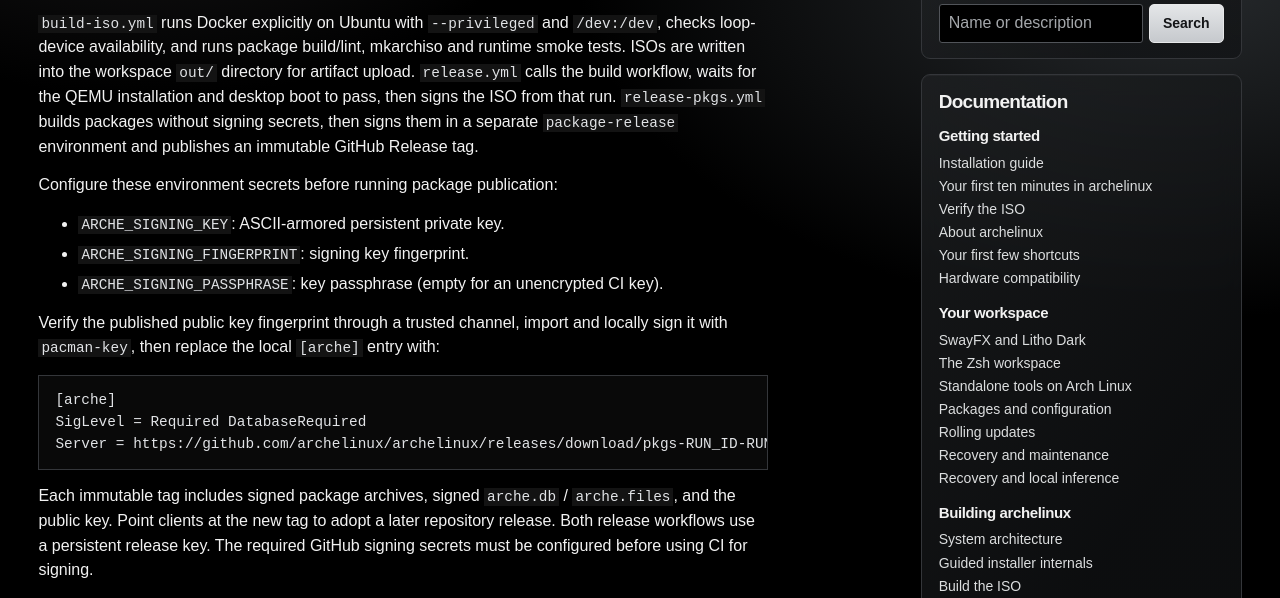
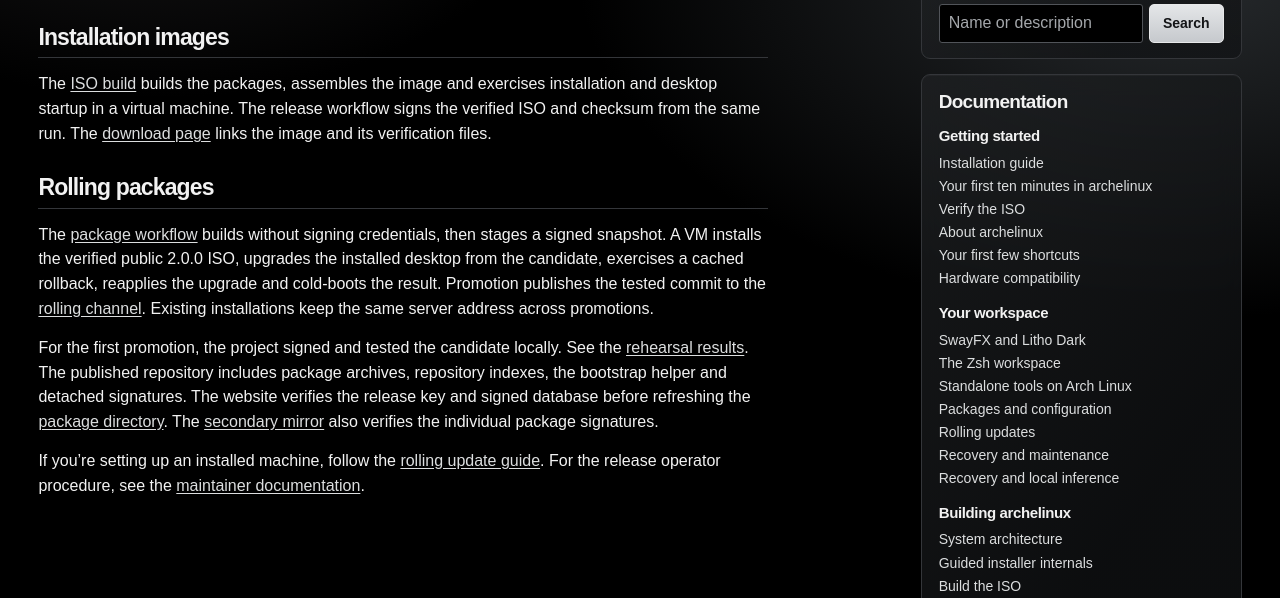
Before and after one commit to archelinux/archelinux.org, a plain HTML site: page wiki/publication.html in a window 1280 px wide. Shown: the part 183-781 px from the top of the page. Drawn offline with Linux system fonts and the light colour scheme.

Commit message:
Document the live signed promotion and mirror process

```diff
--- a/wiki/publication.html
+++ b/wiki/publication.html
@@ -23,19 +23,12 @@
 <article class="prose">
 <h1>CI and package signing</h1>
 
-<p><code>build-iso.yml</code> runs Docker explicitly on Ubuntu with <code>--privileged</code> and <code>/dev:/dev</code>, checks loop-device availability, and runs package build/lint, mkarchiso and runtime smoke tests. ISOs are written into the workspace <code>out/</code> directory for artifact upload. <code>release.yml</code> calls the build workflow, waits for the QEMU installation and desktop boot to pass, then signs the ISO from that run. <code>release-pkgs.yml</code> builds packages without signing secrets, then signs them in a separate <code>package-release</code> environment and publishes an immutable GitHub Release tag.</p>
-<p>Configure these environment secrets before running package publication:</p>
-<ul>
-<li><code>ARCHE_SIGNING_KEY</code>: ASCII-armored persistent private key.</li>
-<li><code>ARCHE_SIGNING_FINGERPRINT</code>: signing key fingerprint.</li>
-<li><code>ARCHE_SIGNING_PASSPHRASE</code>: key passphrase (empty for an unencrypted CI key).</li>
-</ul>
-<p>Verify the published public key fingerprint through a trusted channel, import and locally sign it with <code>pacman-key</code>, then replace the local <code>[arche]</code> entry with:</p>
-<pre><code class="language-ini">[arche]
-SigLevel = Required DatabaseRequired
-Server = https://github.com/archelinux/archelinux/releases/download/pkgs-RUN_ID-RUN_ATTEMPT
-</code></pre>
-<p>Each immutable tag includes signed package archives, signed <code>arche.db</code> / <code>arche.files</code>, and the public key. Point clients at the new tag to adopt a later repository release. Both release workflows use a persistent release key. The required GitHub signing secrets must be configured before using CI for signing.</p>
+<h2>Installation images</h2>
+<p>The <a href="https://github.com/archelinux/archelinux/actions/workflows/build-iso.yml">ISO build</a> builds the packages, assembles the image and exercises installation and desktop startup in a virtual machine. The release workflow signs the verified ISO and checksum from the same run. The <a href="../download/index.html">download page</a> links the image and its verification files.</p>
+<h2>Rolling packages</h2>
+<p>The <a href="https://github.com/archelinux/archelinux/actions/workflows/release-pkgs.yml">package workflow</a> builds without signing credentials, then stages a signed snapshot. A VM installs the verified public 2.0.0 ISO, upgrades the installed desktop from the candidate, exercises a cached rollback, reapplies the upgrade and cold-boots the result. Promotion publishes the tested commit to the <a href="https://github.com/archelinux/archelinux/tree/rolling-channel/stable">rolling channel</a>. Existing installations keep the same server address across promotions.</p>
+<p>For the first promotion, the project signed and tested the candidate locally. See the <a href="recovery.html">rehearsal results</a>. The published repository includes package archives, repository indexes, the bootstrap helper and detached signatures. The website verifies the release key and signed database before refreshing the <a href="../packages/index.html">package directory</a>. The <a href="mirrors.html">secondary mirror</a> also verifies the individual package signatures.</p>
+<p>If you’re setting up an installed machine, follow the <a href="rolling-updates.html">rolling update guide</a>. For the release operator procedure, see the <a href="https://github.com/archelinux/archelinux/blob/main/docs/rolling-updates.md">maintainer documentation</a>.</p>
 
 </article>
 </div>
```
Also changed, not shown: wiki/index.html (+1 -1 lines), 1 other file.
